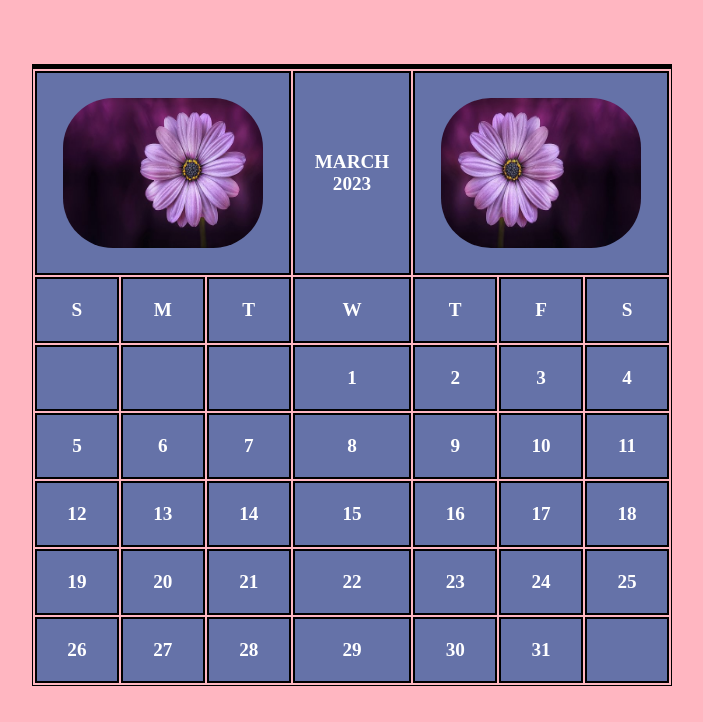
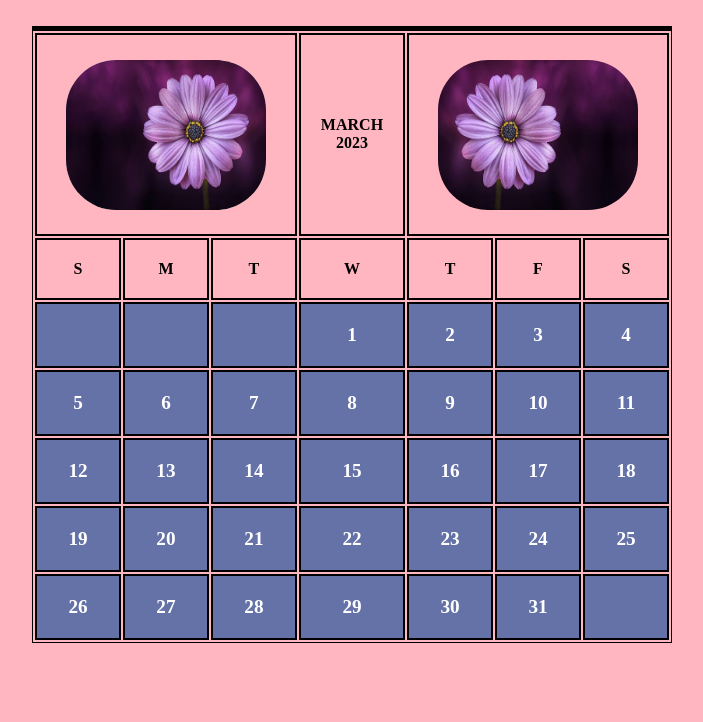
Before and after one commit to clamic1999/cal-1, a plain HTML site: page index.html in a window 1280 px wide. Shown: the whole page, without its empty margins (288-991 px from the left). Drawn offline with Linux system fonts and the light colour scheme.

Commit message:
Add files via upload

```diff
--- a/style.css
+++ b/style.css
@@ -9,13 +9,14 @@ body{
 }
 .calender{
     margin: auto;
-    margin-top: 5%;
+    margin-top: 2%;
     height: 50%;
     width: 50%;
     border: 1px solid;
     text-align: center;
     justify-content: center;
 }
+
 .month{
     text-align: center;
     background-color: white;
@@ -25,7 +26,7 @@ body{
     border: 2px solid;
     border-collapse: collapse;
 }
-.table,th, td{
+.table, td{
     width: 100px;
     height: 50px;
     font-size: larger;
@@ -45,7 +46,7 @@ body{
     width: 200px;
     margin-top: 5px;
     left: 30%;
-
+    background-color: white;
     border-radius: 50px;
 }
 .pics{
```
